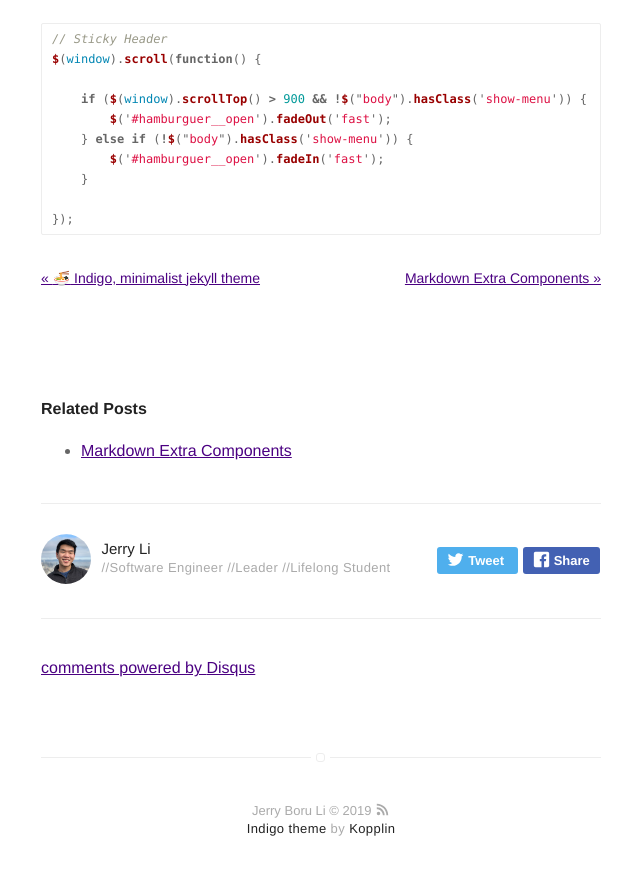
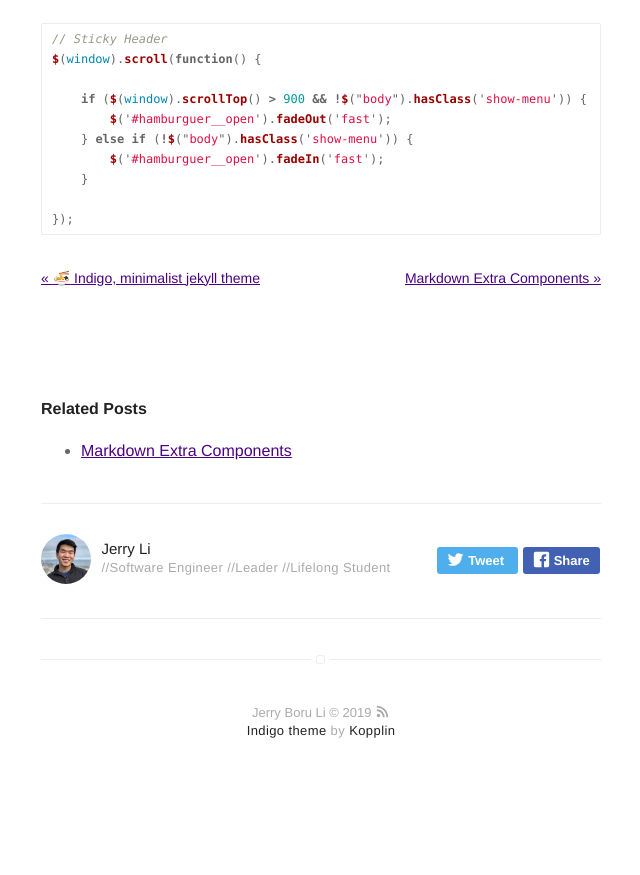
Before and after one commit to JerryBLi/jerrybli.github.io, a Jekyll site: the page built from _posts/2016-02-24-markdown-common-elements.markdown, in a window 1280 px wide and 900 px high, scrolled down 5141 px. Shown: the top 875 px of the window, without its empty margins (319-959 px from the left). Built offline with Jekyll 4.4.1, drawn with Linux system fonts in a browser that asks for light colours; emoji names are drawn with the system emoji font; comment, search, counter and statistics services are not loaded; after the commit the page ends 5943 px from its top, so only the background shows below that; part of the change alters nothing that is shown.

Commit message:
removed disqus

```diff
--- a/_config.yml
+++ b/_config.yml
@@ -30,8 +30,8 @@ permalink: /:title/
 
 # if you don't want comments in your posts, leave categories empty
 disqus:
-  shortname: mydisqus # enter this from your disqus account
-  categories: [blog, project] # only show disqus for posts that have these categories
+  shortname: jerrybli # enter this from your disqus account
+  categories:
 
 # if you don't have any of social below, comment the line
 #facebook: myfacebook
```
